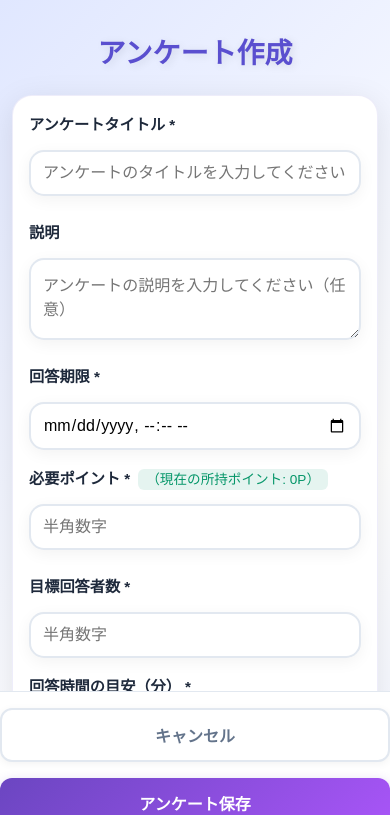
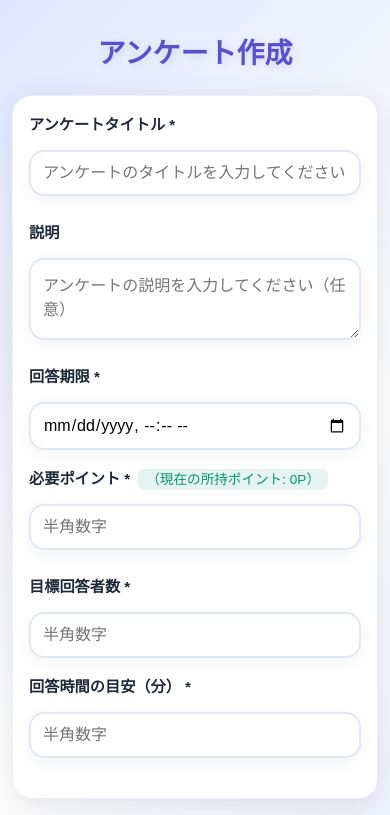
Before and after one commit to mitsuki0215/camp-10, a React (Create React App) app in the folder frontend/: page /anq in a window 390 px wide. Shown: the top 815 px of the page. Built offline with nearby package versions, Linux system fonts and the light colour scheme; no server answers; the database is empty; sample sign-in values are in the browser's storage.

Commit message:
ボタンの配置修正

```diff
--- a/frontend/src/components/Anq.css
+++ b/frontend/src/components/Anq.css
@@ -362,7 +362,7 @@
 }
 
 /* アクションボタン */
-.action-buttons {
+.anq-action-buttons {
   display: flex;
   gap: 1rem;
   justify-content: center;
@@ -528,17 +528,23 @@ input[type="number"] {
     display: block;
     margin: 2rem auto;
     box-shadow: 0 8px 24px rgba(90, 79, 207, 0.3);
-}  .add-question-main-btn:hover {
+  }
+
+  .add-question-main-btn:hover {
     transform: translateY(-3px);
     box-shadow: 0 12px 32px rgba(90, 79, 207, 0.4);
   }
 
-  .action-buttons {
+  .anq-action-buttons {
     display: flex;
     gap: 1rem;
     justify-content: center;
     margin-top: 2rem;
-    flex-direction: column;
+    position: static !important;
+    background: none !important;
+    bottom: auto !important;
+    padding: 0 !important;
+    border-top: none !important;
   }
 
   .cancel-btn {
@@ -551,8 +557,7 @@ input[type="number"] {
     border-radius: 20px;
     transition: all 0.3s ease;
     box-shadow: 0 4px 16px rgba(0, 0, 0, 0.05);
-    width: 100%;
-    text-align: center;
+    width: auto;
   }
 
   .cancel-btn:hover {
@@ -573,19 +578,12 @@ input[type="number"] {
     cursor: pointer;
     transition: all 0.3s ease;
     box-shadow: 0 8px 24px rgba(90, 79, 207, 0.3);
-    width: 100%;
+    width: auto;
   }
 
   .submit-btn:hover {
     transform: translateY(-2px);
     box-shadow: 0 12px 32px rgba(90, 79, 207, 0.4);
-  }
-
-  .submit-btn:disabled {
-    opacity: 0.6;
-    cursor: not-allowed;
-    transform: none;
-    box-shadow: 0 4px 12px rgba(90, 79, 207, 0.3);
   }
 
   .error-message, .general-error {
@@ -618,7 +616,6 @@ input[type="number"] {
     gap: 0.5rem;
     margin-bottom: 1rem;
     width: 100%;
-    flex-wrap: nowrap;
   }
 
   .question-input {
@@ -627,7 +624,6 @@ input[type="number"] {
     padding: 0.6rem;
     text-align: left;
     font-size: 0.9rem;
-    max-width: calc(100% - 80px);
   }
 
   .delete-question-btn {
@@ -637,7 +633,6 @@ input[type="number"] {
     white-space: nowrap;
     min-width: auto;
     margin-left: 0;
-    width: auto;
   }
 
   .option-input {
@@ -650,18 +645,23 @@ input[type="number"] {
     gap: 0.5rem;
   }
 
-  .action-buttons {
+  .anq-action-buttons {
     display: flex;
     gap: 1rem;
     justify-content: center;
     margin-top: 2rem;
-    flex-direction: column;
+    position: static !important;
+    background: none !important;
+    flex-direction: row;
+    bottom: auto !important;
+    padding: 0 !important;
+    border-top: none !important;
   }
 
   .cancel-btn, .submit-btn {
-    width: 100%;
     padding: 1rem 2rem;
     font-size: 1rem;
+    width: auto;
   }
 
   .cancel-btn {
@@ -673,7 +673,6 @@ input[type="number"] {
     border-radius: 20px;
     transition: all 0.3s ease;
     box-shadow: 0 4px 16px rgba(0, 0, 0, 0.05);
-    text-align: center;
   }
 
   .cancel-btn:hover {
@@ -698,11 +697,4 @@ input[type="number"] {
     transform: translateY(-2px);
     box-shadow: 0 12px 32px rgba(90, 79, 207, 0.4);
   }
-
-  .submit-btn:disabled {
-    opacity: 0.6;
-    cursor: not-allowed;
-    transform: none;
-    box-shadow: 0 4px 12px rgba(90, 79, 207, 0.3);
 }
-}
--- a/frontend/src/components/Anq.js
+++ b/frontend/src/components/Anq.js
@@ -479,7 +479,7 @@ const Anq = () => {
       </button>
 
         {/* アクションボタン */}
-        <div className="action-buttons">
+        <div className="anq-action-buttons">
           <Link to="/" className="cancel-btn">
             キャンセル
           </Link>
```
Lines whose indentation alone changed are shown as unchanged.
